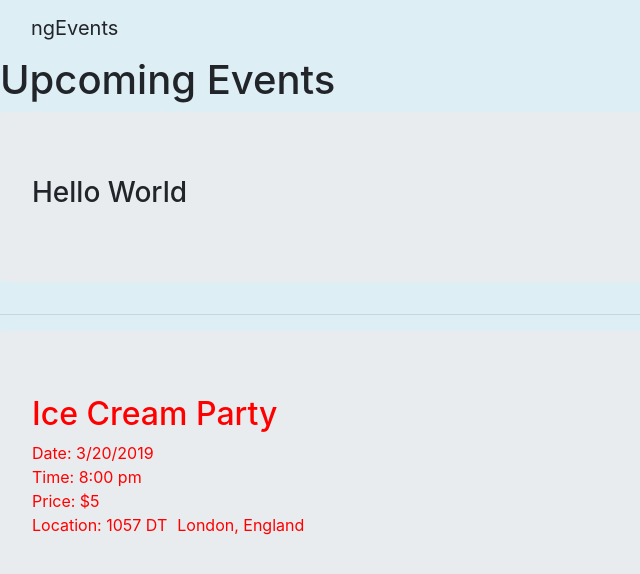
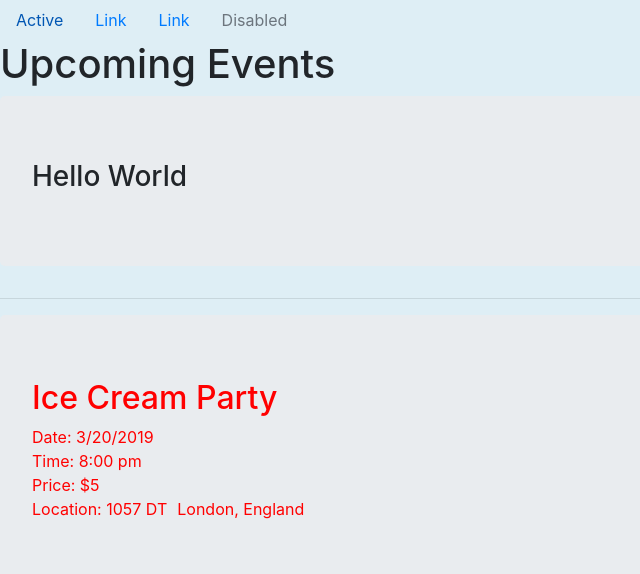
Before and after one commit to kstreich/ng-fundamentals, an Angular app: page / in a window 1280 px wide. Shown: the top 574 px of the page, without its empty margins (0-640 px from the left). Built offline with nearby package versions, Linux system fonts and the light colour scheme.

Commit message:
changed nav bar

```diff
--- a/src/app/nav/nav-bar.component.html
+++ b/src/app/nav/nav-bar.component.html
@@ -1,46 +1,16 @@
-<div class="navbar navbar-default">
-  <div class="container-fluid">
-    <div class="navbar-header">
-      <a class="navbar-brand">ngEvents</a>
-    </div>
-
-    <div class="collapse navbar-collapse">
-      <ul class="nav navbar-nav">
-        <li>
-          <a>All Events</a>
-        </li>
-        <li><a href="">Create Event</a></li>
-        <li class="dropdown">
-          <a href="#" class="dropdown-toggle" data-toggle="dropdown">
-            Events
-            <span class="caret"></span>
-          </a>
-          <ul class="dropdown-menu">
-            <li>
-              <a href="">Angular Connect</a>
-            </li>
-          </ul>
-        </li>
-      </ul>
-      <div class="navbar-header navbar-right">
-        <ul class="nav navbar-nav">
-          <li>
-            <a>Welcome John</a>
-          </li>
-        </ul>
-      </div>
-      <form id="searchForm" class="navbar-form navbar-right">
-        <div class="form-group">
-          <input
-            type="text"
-            class="form-control"
-            placeholder="Search Sessions"
-          />
-        </div>
-        <button class="btn btn-default">
-          Search
-        </button>
-      </form>
-    </div>
-  </div>
-</div>
+<ul class="nav">
+  <li class="nav-item">
+    <a class="nav-link active" href="#">Active</a>
+  </li>
+  <li class="nav-item">
+    <a class="nav-link" href="#">Link</a>
+  </li>
+  <li class="nav-item">
+    <a class="nav-link" href="#">Link</a>
+  </li>
+  <li class="nav-item">
+    <a class="nav-link disabled" href="#" tabindex="-1" aria-disabled="true"
+      >Disabled</a
+    >
+  </li>
+</ul>
```
